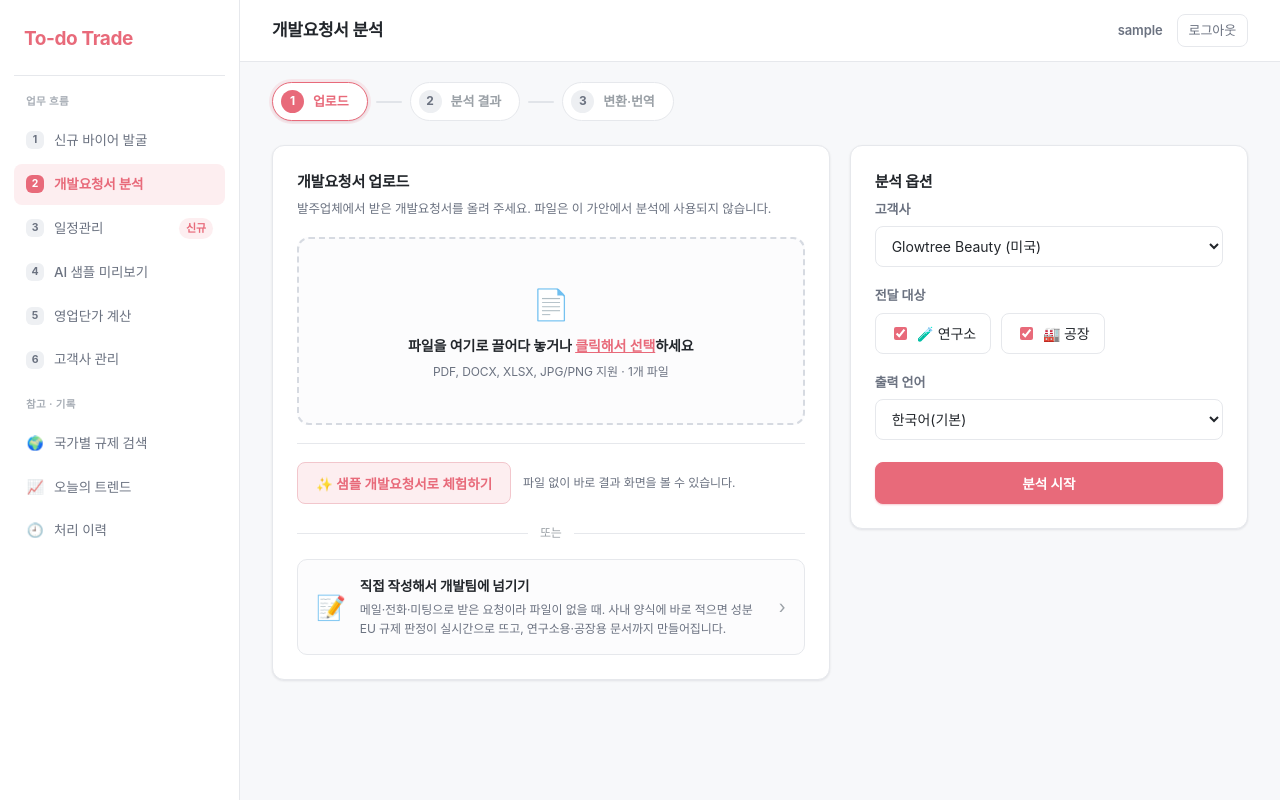
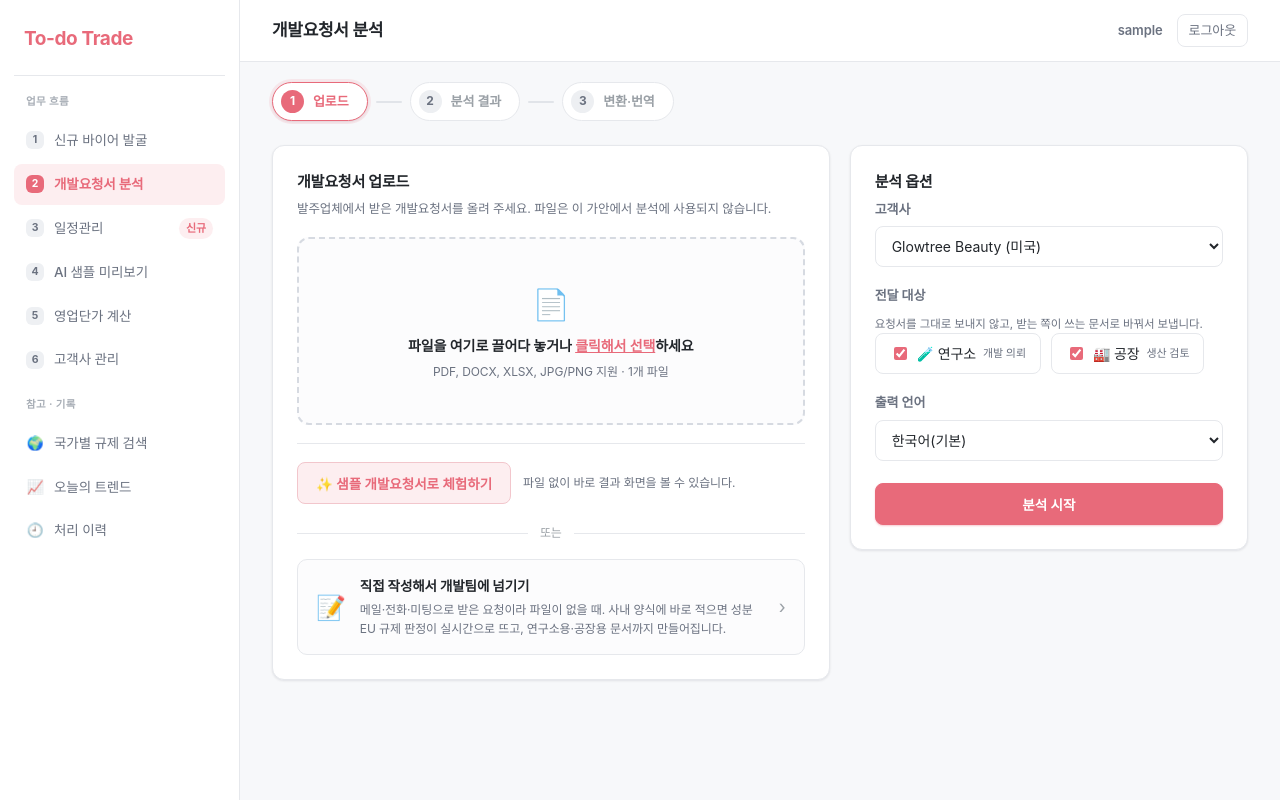
Before and after one commit to agbead47-source/garaproject, a Flask app: page / in a window 1280 px wide. Run offline with Flask 3, Linux system fonts and the light colour scheme; the visitor is signed in with stand-in values (Sample User, id 1); some libraries are stand-ins or nearby versions; some web fonts are replaced.

Commit message:
공장 문서에서 거래 조건을 빼고 영업 항목으로 옮김
"공장은 생산인데 개발요청서를 왜 받나" 라는 지적에서 출발했다.
공장에 가는 건 개발요청서가 아니라 생산 가능성 검토 요청이라 문서 자체는
맞았지만, 그 안에 영업이 들고 있어야 할 항목이 섞여 있었다.

- 공장 문서에서 목표 단가·거래조건·선적 조건을 뺐다.
  고객사와의 협상 영역이고, 특히 목표 단가를 공장이 먼저 보면
  원가 산출이 그 숫자에 끌려간다
- 뺀 셋은 _SALES_STRUCTURE 로 옮겨 변환 화면 아래
  '영업 확정 필요 항목' 블록에 둔다. 거기서 영업단가 계산으로 넘어간다
- 남긴 것: 샘플 납기·본생산 선적은 생산 일정이라 공장 문서에 둔다.
  섹션 이름도 '수량·단가' → '발주 수량', '납기·선적' → '생산·출고 일정'

라벨이 오해를 부르던 것도 같이 고쳤다. '전달 대상: 연구소 / 공장' 만
적혀 있으면 개발요청서를 공장에 그대로 보내는 걸로 읽힌다.

- 업로드·직접작성 화면: '🧪 연구소 (개발 의뢰)' / '🏭 공장 (생산 검토)' +
  요청서를 그대로 보내지 않는다는 안내 한 줄
- 변환 화면 탭: '연구소용/공장용' → '연구소 · 개발 의뢰' / '공장 · 생산 검토'

readme 6-3 에 공장에 무엇을 왜 보내고 무엇을 안 보내는지 적어 뒀다.

Co-Authored-By: Claude Opus 5 <noreply@anthropic.com>

```diff
--- a/app.py
+++ b/app.py
@@ -269,6 +269,7 @@ def convert():
         composed=bool(overrides),
         lab_doc=dummy_data.convert_for_lab(analysis, lang, overrides),
         factory_doc=dummy_data.convert_for_factory(analysis, lang, overrides),
+        sales_doc=dummy_data.sales_terms(analysis, lang, overrides),
     )
 
 
--- a/dummy_data.py
+++ b/dummy_data.py
@@ -419,12 +419,23 @@ _LAB_STRUCTURE = [
     {"key": "regulation", "rows": ["regulation_note"]},
 ]
 
+# 공장은 '생산'이다. 만들 수 있는지 판단하는 데 필요한 것만 넣는다.
+#   - 뺀 것: 목표 단가·거래조건·선적 조건
+#     고객사와의 협상 조건이라 공장이 볼 이유가 없고, 목표 단가를 먼저 보여주면
+#     원가 산출이 그 숫자에 끌려간다. 영업이 확정할 항목으로 옮겼다(_SALES_STRUCTURE).
+#   - 남긴 것: 언제까지 만들어 출고해야 하는지(샘플 납기·본생산 선적)는 생산 일정이다.
 _FACTORY_STRUCTURE = [
     {"key": "spec", "rows": ["product_name", "volume", "container", "accessory", "container_supply"]},
-    {"key": "commercial", "rows": ["moq", "target_price", "trade_terms"]},
-    {"key": "delivery", "rows": ["sample_due", "mass_shipment", "shipping_terms"]},
+    {"key": "quantity", "rows": ["moq"]},
+    {"key": "delivery", "rows": ["sample_due", "mass_shipment"]},
     {"key": "packaging", "rows": ["package_design", "label"]},
     {"key": "documents", "rows": ["documents", "responsible_person"]},
+]
+
+# 연구소에도 공장에도 보내지 않는 항목. 영업이 직접 확정해야 하는 거래 조건이다.
+# (요청서에 모호하게 적혀 오는 자리라 '확인 필요' 가 붙어 있다)
+_SALES_STRUCTURE = [
+    {"key": "sales_terms", "rows": ["target_price", "trade_terms", "shipping_terms"]},
 ]
 
 _DOC_TITLES = {
@@ -433,6 +444,12 @@ _DOC_TITLES = {
         "en": "Product Development Brief for R&D Lab",
         "zh": "研究所开发委托书",
         "vi": "Phiếu yêu cầu phát triển (Phòng R&D)",
+    },
+    "sales": {
+        "ko": "영업 확정 필요 항목",
+        "en": "Items for Sales to Confirm",
+        "zh": "营业需确认事项",
+        "vi": "Hạng mục kinh doanh cần xác nhận",
     },
     "factory": {
         "ko": "공장 전달용 생산 의뢰서",
@@ -451,8 +468,9 @@ _SECTION_HEADINGS = {
         "tests": "시험 요청",
         "regulation": "규제 주의사항",
         "spec": "제품 사양",
-        "commercial": "수량·단가",
-        "delivery": "납기·선적",
+        "quantity": "발주 수량",
+        "delivery": "생산·출고 일정",
+        "sales_terms": "영업이 확정할 거래 조건",
         "packaging": "포장·라벨 요구사항",
         "documents": "서류·책임자",
     },
@@ -464,8 +482,9 @@ _SECTION_HEADINGS = {
         "tests": "Requested Tests",
         "regulation": "Regulatory Notes",
         "spec": "Product Specification",
-        "commercial": "Quantity & Price",
-        "delivery": "Lead Time & Shipping",
+        "quantity": "Order Quantity",
+        "delivery": "Production & Shipment Schedule",
+        "sales_terms": "Commercial Terms (Sales to confirm)",
         "packaging": "Packaging & Label",
         "documents": "Documents & Responsible Person",
     },
@@ -787,6 +806,15 @@ def convert_for_factory(result, lang="ko", overrides=None):
     TODO: 실제 연동 (LLM 문서 변환 + 번역)
     """
     return _build_document(_FACTORY_STRUCTURE, "factory", result, lang, overrides)
+
+
+def sales_terms(result, lang="ko", overrides=None):
+    """연구소·공장 어디에도 안 보내고 영업이 직접 확정할 항목.
+
+    단가·결제조건·선적조건은 고객사와의 협상 영역이다. 공장에 넘기면
+    원가 산출이 목표 단가에 끌려가고, 연구소는 볼 이유가 없다.
+    """
+    return _build_document(_SALES_STRUCTURE, "sales", result, lang, overrides)
 
 
 # ---------------------------------------------------------------------------
--- a/static/style.css
+++ b/static/style.css
@@ -1454,6 +1454,8 @@ a { color: inherit; text-decoration: none; }
 }
 
 .card-title-sub { color: var(--gray); font-size: 11.5px; font-weight: 600; margin-left: 6px; }
+.check-sub { color: var(--text-sub); font-size: 11px; font-weight: 500; }
+.sales-terms-card { margin-top: 18px; border-left: 4px solid var(--point); }
 
 .profile-block-link {
   float: right;
--- a/templates/upload.html
+++ b/templates/upload.html
@@ -58,9 +58,14 @@
 
     <div class="field">
       <span class="field-label">전달 대상</span>
+      <p class="field-hint no-top">요청서를 그대로 보내지 않고, 받는 쪽이 쓰는 문서로 바꿔서 보냅니다.</p>
       <div class="check-row">
-        <label class="check"><input type="checkbox" name="targets" value="연구소" checked> 🧪 연구소</label>
-        <label class="check"><input type="checkbox" name="targets" value="공장" checked> 🏭 공장</label>
+        <label class="check" title="제형·성분·시험·규제를 개발 의뢰서로 보냅니다">
+          <input type="checkbox" name="targets" value="연구소" checked> 🧪 연구소 <span class="check-sub">개발 의뢰</span>
+        </label>
+        <label class="check" title="용기·부자재·MOQ·납기로 생산 가능한지 검토를 요청합니다">
+          <input type="checkbox" name="targets" value="공장" checked> 🏭 공장 <span class="check-sub">생산 검토</span>
+        </label>
       </div>
     </div>
 
```
Also changed, not shown: templates/compose.html (+7 -2 lines), templates/convert.html (+35 -2 lines), readme.md.
